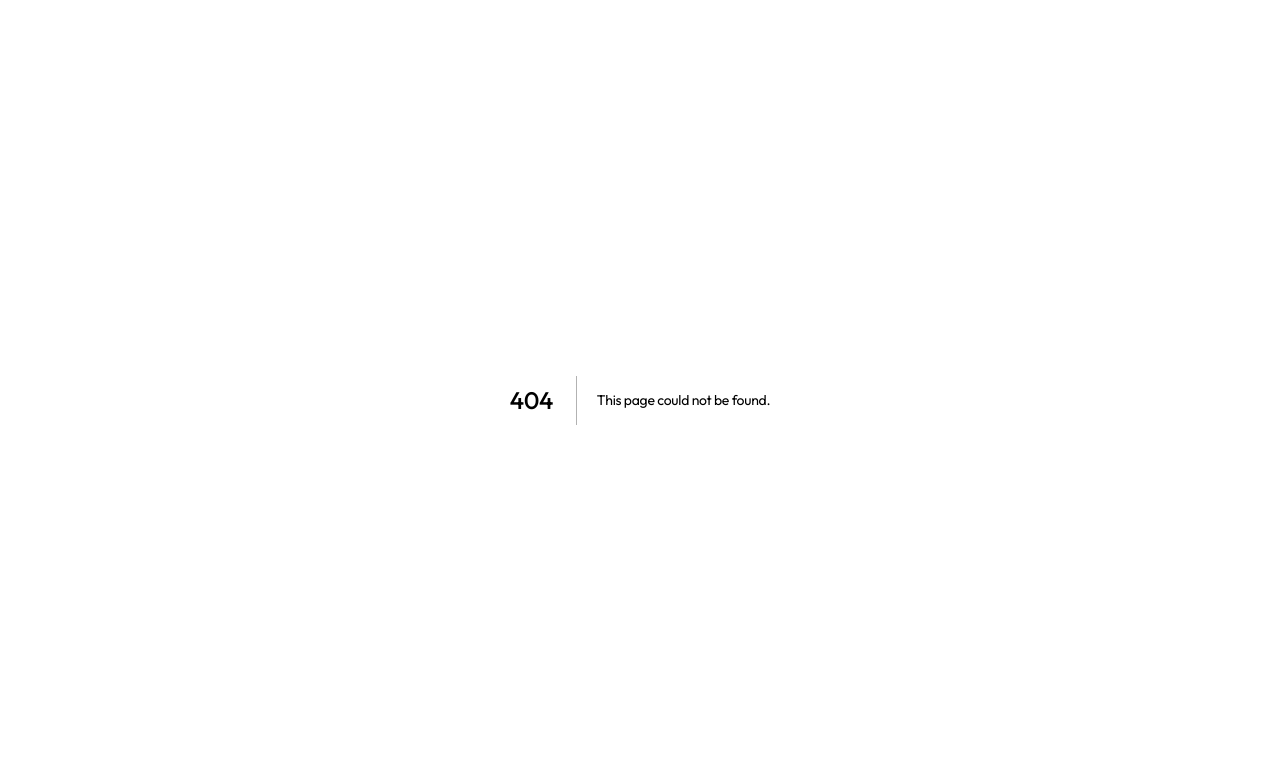
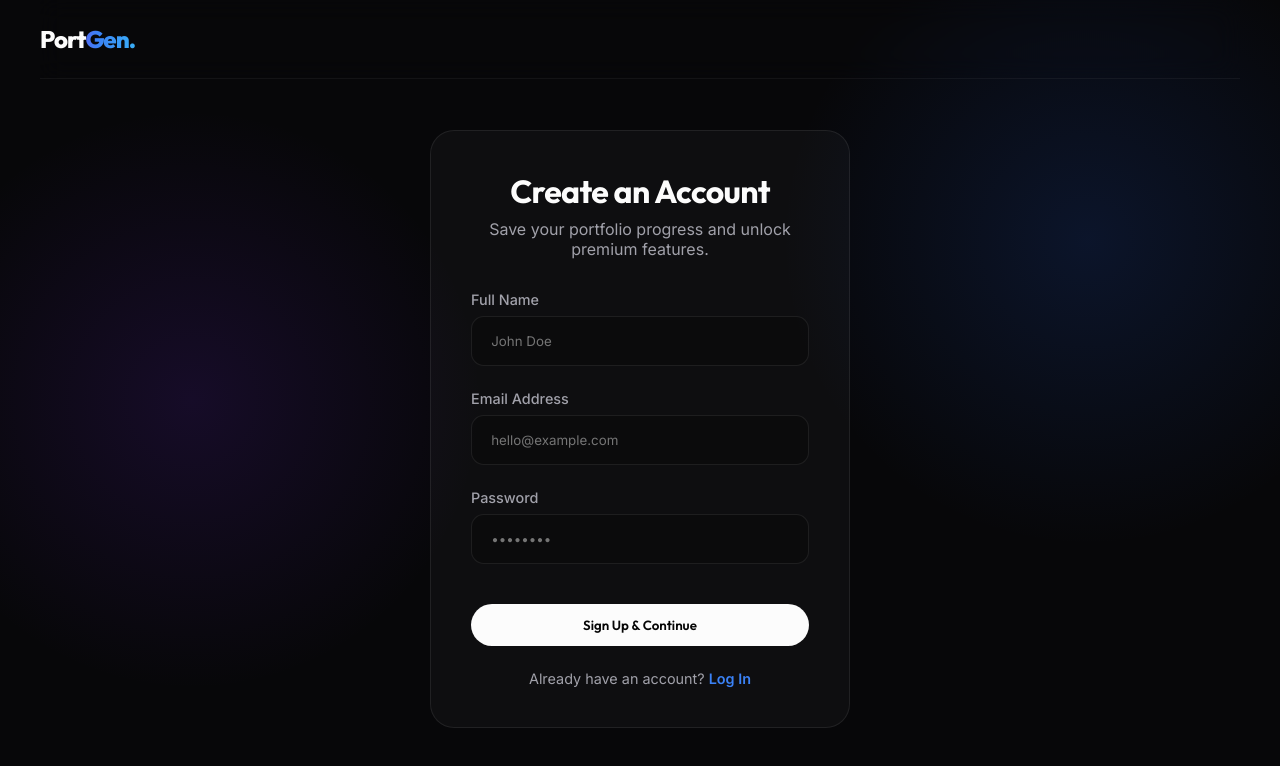
Before and after one commit to WhyNotNarayan/Portfolio-Generator, a Next.js app: page /signup in a window 1280 px wide. Before the commit this address had no page. Shown: the top 766 px of the page. Built offline with nearby package versions, Linux system fonts and the light colour scheme; no server answers.

Commit message:
feat: implement authentication pages, home landing page, and multi-step portfolio generation wizard

```diff
--- /dev/null
+++ b/src/app/login/page.tsx
@@ -0,0 +1,75 @@
+"use client";
+
+import { useState } from "react";
+import Link from "next/link";
+import { useRouter } from "next/navigation";
+import { loginUser } from "@/app/actions/login";
+import { usePortfolioStore } from "@/lib/store";
+import "../../app/globals.css";
+
+export default function Login() {
+  const router = useRouter();
+  const setUser = usePortfolioStore((state) => state.setUser);
+  const [loading, setLoading] = useState(false);
+  const [error, setError] = useState<string | null>(null);
+
+  const handleSubmit = async (e: React.FormEvent<HTMLFormElement>) => {
+    setLoading(true);
+    setError(null);
+    e.preventDefault();
+
+    const formData = new FormData(e.currentTarget);
+    const result = await loginUser(formData);
+
+    if (result.error) {
+      setError(result.error);
+      setLoading(false);
+      return;
+    }
+
+    if (result.success && result.userId) {
+      setUser(result.userId, result.userName);
+      router.push("/wizard/step-profile");
+    }
+  };
+
+  return (
+    <>
+      <header className="container nav-header">
+        <Link href="/" className="logo cursor-pointer">
+          Port<span className="text-gradient">Gen.</span>
+        </Link>
+      </header>
+
+      <main className="container auth-container animate-fade-in">
+        <div className="glass-card auth-box">
+          <h1 className="auth-title">Welcome Back</h1>
+          <p className="auth-subtitle">Log in to access your portfolios and premium features.</p>
+
+          <form onSubmit={handleSubmit}>
+            <div className="input-group">
+              <label className="input-label">Email Address</label>
+              <input name="email" type="email" className="input-field" placeholder="hello@example.com" required />
+            </div>
+            <div className="input-group">
+              <label className="input-label">Password</label>
+              <input name="password" type="password" className="input-field" placeholder="••••••••" required />
+            </div>
+
+            {error && <p style={{ color: '#ef4444', marginBottom: '1.5rem', fontSize: '0.85rem' }}>{error}</p>}
+
+            <button type="submit" disabled={loading} className="btn btn-primary" style={{ width: '100%', marginTop: '1rem' }}>
+              {loading ? "Logging in..." : "Log In ➔"}
+            </button>
+          </form>
+
+          <div style={{ marginTop: '1.5rem', textAlign: 'center' }}>
+            <p style={{ color: 'var(--text-muted)', fontSize: '0.9rem' }}>
+              Don't have an account? <Link href="/signup" style={{ color: 'var(--accent-blue)', fontWeight: 600 }}>Create One</Link>
+            </p>
+          </div>
+        </div>
+      </main>
+    </>
+  );
+}
--- /dev/null
+++ b/src/app/signup/page.tsx
@@ -0,0 +1,80 @@
+"use client";
+
+import { useState } from "react";
+import Link from "next/link";
+import { useRouter } from "next/navigation";
+import { signUpUser } from "@/app/actions/auth";
+import { usePortfolioStore } from "@/lib/store";
+import "../../app/globals.css";
+
+export default function Signup() {
+  const router = useRouter();
+  const setUser = usePortfolioStore((state) => state.setUser);
+  const [loading, setLoading] = useState(false);
+  const [error, setError] = useState<string | null>(null);
+
+  const handleSubmit = async (e: React.FormEvent<HTMLFormElement>) => {
+    setLoading(true);
+    setError(null);
+    e.preventDefault();
+
+    const formData = new FormData(e.currentTarget);
+    const result = await signUpUser(formData);
+
+    if (result.error) {
+      setError(result.error);
+      setLoading(false);
+      return;
+    }
+
+    // Success! Redirect to the profile image step
+    if (result.success && result.userId) {
+      setUser(result.userId, formData.get("name") as string);
+      router.push("/wizard/step-profile");
+    }
+  };
+
+  return (
+    <>
+      <header className="container nav-header">
+        <Link href="/" className="logo cursor-pointer">
+          Port<span className="text-gradient">Gen.</span>
+        </Link>
+      </header>
+
+      <main className="container auth-container animate-fade-in">
+        <div className="glass-card auth-box">
+          <h1 className="auth-title">Create an Account</h1>
+          <p className="auth-subtitle">Save your portfolio progress and unlock premium features.</p>
+
+          <form onSubmit={handleSubmit}>
+            <div className="input-group">
+              <label className="input-label">Full Name</label>
+              <input name="name" type="text" className="input-field" placeholder="John Doe" required />
+            </div>
+            <div className="input-group">
+              <label className="input-label">Email Address</label>
+              <input name="email" type="email" className="input-field" placeholder="hello@example.com" required />
+            </div>
+            <div className="input-group">
+              <label className="input-label">Password</label>
+              <input name="password" type="password" className="input-field" placeholder="••••••••" required />
+            </div>
+
+            {error && <p style={{ color: '#ef4444', marginBottom: '1.5rem', fontSize: '0.85rem' }}>{error}</p>}
+
+            <button type="submit" disabled={loading} className="btn btn-primary" style={{ width: '100%', marginTop: '1rem' }}>
+              {loading ? "Creating Account..." : "Sign Up & Continue"}
+            </button>
+          </form>
+
+          <div style={{ marginTop: '1.5rem', textAlign: 'center' }}>
+            <p style={{ color: 'var(--text-muted)', fontSize: '0.9rem' }}>
+              Already have an account? <Link href="/login" style={{ color: 'var(--accent-blue)', fontWeight: 600 }}>Log In</Link>
+            </p>
+          </div>
+        </div>
+      </main>
+    </>
+  );
+}
```
